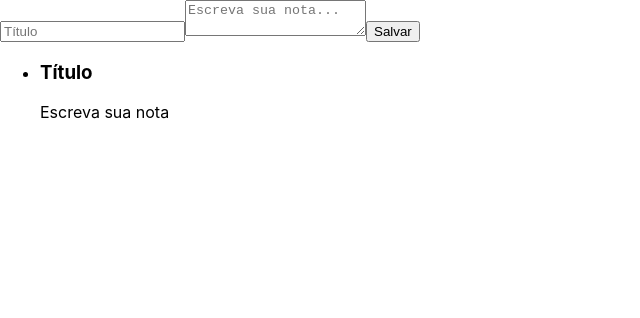
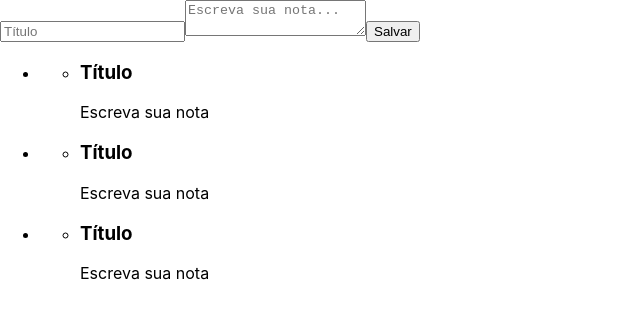
Before and after one commit to maxwellcc/alura-react-intro, a React (Create React App) app: page / in a window 1280 px wide. Shown: the top 318 px of the page, without its empty margins (0-640 px from the left). Built offline with nearby package versions, Linux system fonts and the light colour scheme.

Commit message:
Aula 02.04

```diff
--- a/src/App.js
+++ b/src/App.js
@@ -1,16 +1,16 @@
-import {ListaDeNotas} from "./components/ListaDeNotas";
+import React, {Component} from 'react';
+import ListaDeNotas from "./components/ListaDeNotas";
+import FormularioCadastro from "./components/FormularioCadastro";
 
-function App() {
-    return (
-        <section>
-            <form>
-                <input type="text" placeholder="Título"/>
-                <textarea placeholder="Escreva sua nota..."/>
-                <button>Salvar</button>
-            </form>
-            <ListaDeNotas />
-        </section>
-    );
+class App extends Component {
+    render() {
+        return (
+            <section>
+                <FormularioCadastro/>
+                <ListaDeNotas/>
+            </section>
+        );
+    }
 }
 
 export default App;
--- /dev/null
+++ b/src/components/CardNota.jsx
@@ -0,0 +1,24 @@
+import React, {Component} from 'react';
+import FormularioCadastro from "./FormularioCadastro";
+import ListaDeNotas from "./ListaDeNotas";
+
+class CardNota extends Component {
+    state = {}
+
+    render() {
+        return (
+            <ul>
+                <li>
+                    <section>
+                        <header>
+                            <h3>Título</h3>
+                        </header>
+                        <p>Escreva sua nota</p>
+                    </section>
+                </li>
+            </ul>
+        )
+    }
+}
+
+export default CardNota;
--- /dev/null
+++ b/src/components/FormularioCadastro.jsx
@@ -0,0 +1,15 @@
+import React from 'react';
+
+class FormularioCadastro extends React.Component {
+    render() {
+        return (
+            <form>
+                <input type="text" placeholder="Título"/>
+                <textarea placeholder="Escreva sua nota..."/>
+                <button>Salvar</button>
+            </form>
+        )
+    }
+}
+
+export default FormularioCadastro;
--- a/src/components/ListaDeNotas.jsx
+++ b/src/components/ListaDeNotas.jsx
@@ -1,18 +1,23 @@
 import React, {Component} from 'react';
+import CardNota from "./CardNota";
 
-export class ListaDeNotas extends Component {
+class ListaDeNotas extends Component {
     render() {
         return (
             <ul>
                 <li>
-                    <section>
-                        <header>
-                            <h3>Título</h3>
-                        </header>
-                        <p>Escreva sua nota</p>
-                    </section>
+                    <CardNota/>
+                </li>
+                <li>
+                    <CardNota/>
+                </li>
+                <li>
+                    <CardNota/>
                 </li>
             </ul>
+
         )
     };
 }
+
+export default ListaDeNotas;
```
Also changed, not shown: 1 other file (tests, documents, lock files or other folders).
